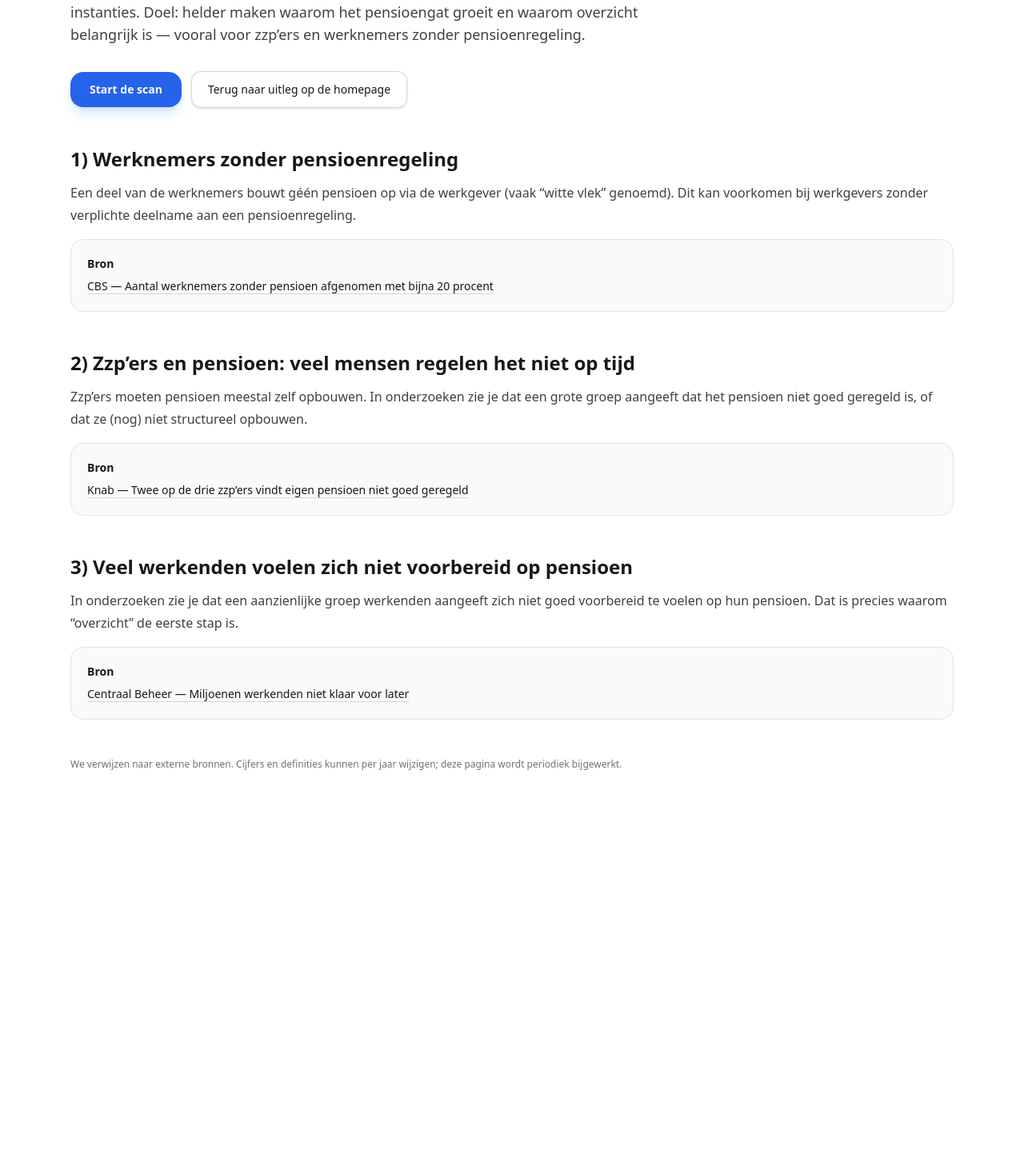
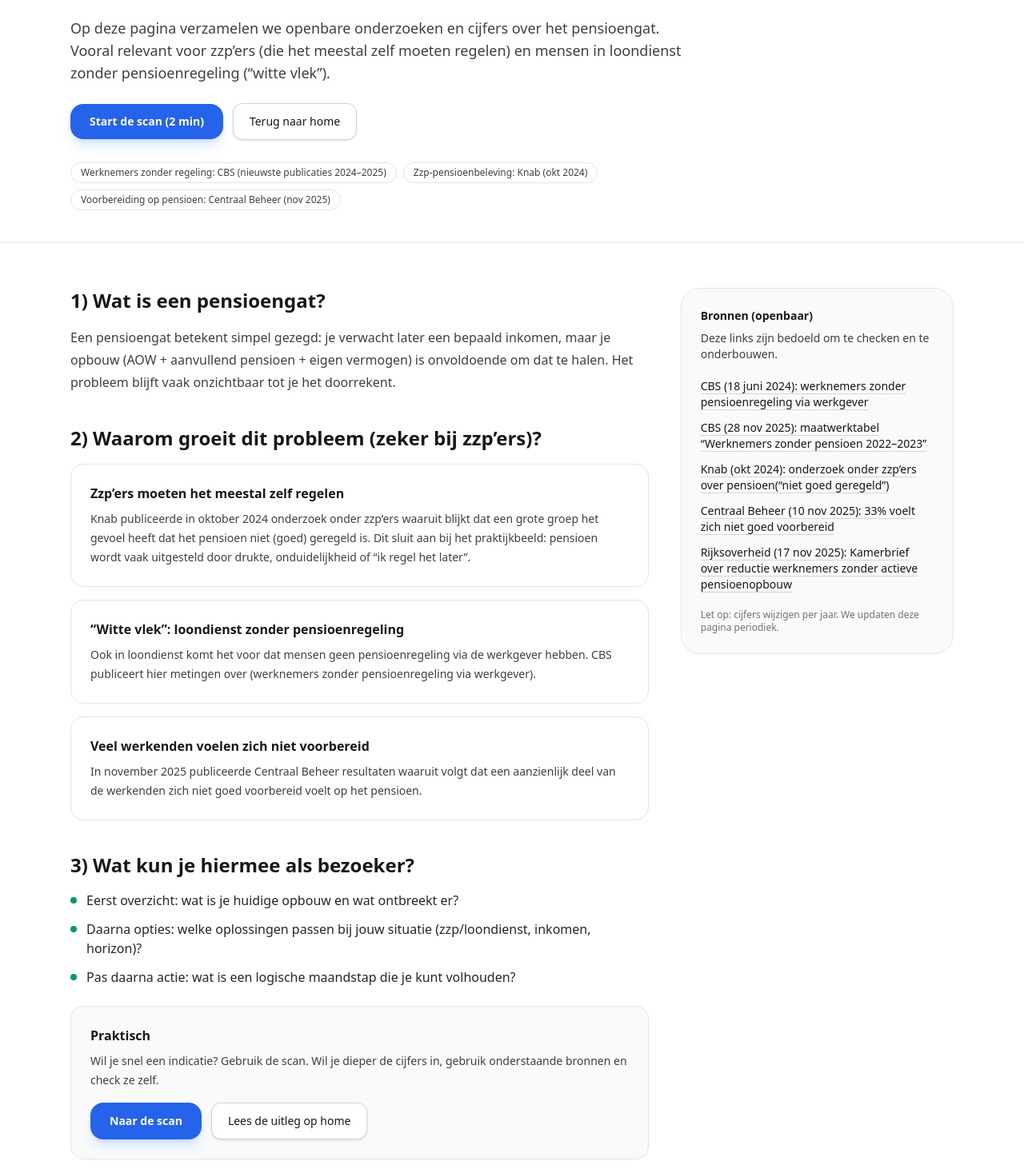
Before and after one commit to sharafatarsham-tech/slim-vermogen, a Next.js app: page /kennis in a window 1280 px wide. Shown: the part 308-1770 px from the top of the page at 80% size. Before the commit the page ends 1328 px from the top, so only its background shows below. Built offline with nearby package versions, Linux system fonts and the light colour scheme.

Commit message:
Add kennis page

```diff
--- a/app/kennis/page.tsx
+++ b/app/kennis/page.tsx
@@ -2,119 +2,245 @@
 import Link from "next/link";
 
 export const metadata = {
-  title: "Kennis & Onderzoek | Slim Vermogen Scan",
+  title: "Kennis & Onderzoek — Pensioengat (NL) | Slim Vermogen",
   description:
-    "Onderzoek, cijfers en betrouwbare bronnen over pensioengat, pensioenopbouw en waarom dit nú belangrijk is voor zzp’ers en werknemers zonder regeling.",
+    "Feiten, onderzoeken en openbare bronnen over het pensioengat in Nederland — met focus op zzp’ers en mensen zonder pensioenregeling.",
 };
 
 export default function KennisPage() {
   return (
     <div className="min-h-screen bg-white text-zinc-900">
-      <main className="mx-auto max-w-6xl px-6 py-14">
-        {/* 1x H1 op deze pagina */}
-        <h1 className="text-4xl font-semibold tracking-tight text-zinc-900 sm:text-5xl">
-          Kennis & Onderzoek over pensioengat
+      <main>
+        {/* HERO */}
+        <section className="border-b border-zinc-200 bg-white">
+          <div className="mx-auto max-w-6xl px-6 py-10">
+            <div className="max-w-3xl">
+              <p className="text-sm font-semibold text-zinc-500">Kennis</p>
+
+              {/* 1x H1 */}
+              <h1 className="mt-3 text-3xl font-bold tracking-tight text-zinc-900 md:text-4xl">
+                Pensioengat in Nederland: feiten, cijfers en bronnen
               </h1>
 
-        <p className="mt-4 max-w-3xl text-lg leading-7 text-zinc-700">
-          Op deze pagina verzamelen we openbare cijfers en onderzoeken van
-          onafhankelijke instanties. Doel: helder maken waarom het pensioengat
-          groeit en waarom overzicht belangrijk is — vooral voor zzp’ers en
-          werknemers zonder pensioenregeling.
+              <p className="mt-4 text-lg leading-7 text-zinc-700">
+                Op deze pagina verzamelen we openbare onderzoeken en cijfers over
+                het pensioengat. Vooral relevant voor zzp’ers (die het meestal zelf
+                moeten regelen) en mensen in loondienst zonder pensioenregeling
+                (“witte vlek”).
               </p>
 
-        <div className="mt-8 flex flex-col gap-3 sm:flex-row sm:items-center">
+              <div className="mt-6 flex flex-col gap-3 sm:flex-row sm:items-center">
                 <Link
                   href="/scan"
                   className="inline-flex items-center justify-center rounded-2xl bg-[#2563eb] px-6 py-3 text-sm font-semibold text-white shadow-lg shadow-blue-500/20 transition hover:-translate-y-0.5 hover:shadow-xl"
                 >
-            Start de scan
+                  Start de scan (2 min)
                 </Link>
 
+                <Link
+                  href="/"
+                  className="inline-flex items-center justify-center rounded-xl border border-zinc-300 bg-white px-5 py-3 text-sm font-medium text-zinc-900 shadow-sm hover:bg-zinc-50"
+                >
+                  Terug naar home
+                </Link>
+              </div>
+
+              {/* Quick facts */}
+              <div className="mt-7 flex flex-wrap gap-2">
+                <span className="rounded-full border border-zinc-200 bg-white px-3 py-1 text-xs text-zinc-700">
+                  Werknemers zonder regeling: CBS (nieuwste publicaties 2024–2025)
+                </span>
+                <span className="rounded-full border border-zinc-200 bg-white px-3 py-1 text-xs text-zinc-700">
+                  Zzp-pensioenbeleving: Knab (okt 2024)
+                </span>
+                <span className="rounded-full border border-zinc-200 bg-white px-3 py-1 text-xs text-zinc-700">
+                  Voorbereiding op pensioen: Centraal Beheer (nov 2025)
+                </span>
+              </div>
+            </div>
+          </div>
+        </section>
+
+        {/* CONTENT */}
+        <section className="bg-white py-14">
+          <div className="mx-auto max-w-6xl px-6">
+            <div className="grid gap-10 lg:grid-cols-12">
+              {/* LEFT: content */}
+              <div className="lg:col-span-8 space-y-10">
+                <section className="space-y-4">
+                  <h2 className="text-2xl font-semibold text-zinc-900">
+                    1) Wat is een pensioengat?
+                  </h2>
+                  <p className="text-zinc-700 leading-7">
+                    Een pensioengat betekent simpel gezegd: je verwacht later een
+                    bepaald inkomen, maar je opbouw (AOW + aanvullend pensioen +
+                    eigen vermogen) is onvoldoende om dat te halen. Het probleem
+                    blijft vaak onzichtbaar tot je het doorrekent.
+                  </p>
+                </section>
+
+                <section className="space-y-4">
+                  <h2 className="text-2xl font-semibold text-zinc-900">
+                    2) Waarom groeit dit probleem (zeker bij zzp’ers)?
+                  </h2>
+
+                  <div className="rounded-2xl border border-zinc-200 bg-white p-6">
+                    <h3 className="text-base font-semibold text-zinc-900">
+                      Zzp’ers moeten het meestal zelf regelen
+                    </h3>
+                    <p className="mt-2 text-sm text-zinc-700 leading-6">
+                      Knab publiceerde in oktober 2024 onderzoek onder zzp’ers waaruit
+                      blijkt dat een grote groep het gevoel heeft dat het pensioen
+                      niet (goed) geregeld is. Dit sluit aan bij het praktijkbeeld:
+                      pensioen wordt vaak uitgesteld door drukte, onduidelijkheid of
+                      “ik regel het later”.
+                    </p>
+                  </div>
+
+                  <div className="rounded-2xl border border-zinc-200 bg-white p-6">
+                    <h3 className="text-base font-semibold text-zinc-900">
+                      “Witte vlek”: loondienst zonder pensioenregeling
+                    </h3>
+                    <p className="mt-2 text-sm text-zinc-700 leading-6">
+                      Ook in loondienst komt het voor dat mensen geen pensioenregeling via
+                      de werkgever hebben. CBS publiceert hier metingen over (werknemers
+                      zonder pensioenregeling via werkgever).
+                    </p>
+                  </div>
+
+                  <div className="rounded-2xl border border-zinc-200 bg-white p-6">
+                    <h3 className="text-base font-semibold text-zinc-900">
+                      Veel werkenden voelen zich niet voorbereid
+                    </h3>
+                    <p className="mt-2 text-sm text-zinc-700 leading-6">
+                      In november 2025 publiceerde Centraal Beheer resultaten waaruit volgt
+                      dat een aanzienlijk deel van de werkenden zich niet goed voorbereid voelt
+                      op het pensioen.
+                    </p>
+                  </div>
+                </section>
+
+                <section className="space-y-4">
+                  <h2 className="text-2xl font-semibold text-zinc-900">
+                    3) Wat kun je hiermee als bezoeker?
+                  </h2>
+
+                  <ul className="space-y-3 text-zinc-800">
+                    <li className="flex gap-3">
+                      <span className="mt-2 h-2 w-2 rounded-full bg-emerald-600 flex-none" />
+                      <span>
+                        Eerst overzicht: wat is je huidige opbouw en wat ontbreekt er?
+                      </span>
+                    </li>
+                    <li className="flex gap-3">
+                      <span className="mt-2 h-2 w-2 rounded-full bg-emerald-600 flex-none" />
+                      <span>
+                        Daarna opties: welke oplossingen passen bij jouw situatie (zzp/loondienst, inkomen, horizon)?
+                      </span>
+                    </li>
+                    <li className="flex gap-3">
+                      <span className="mt-2 h-2 w-2 rounded-full bg-emerald-600 flex-none" />
+                      <span>
+                        Pas daarna actie: wat is een logische maandstap die je kunt volhouden?
+                      </span>
+                    </li>
+                  </ul>
+
+                  <div className="mt-6 rounded-2xl border border-zinc-200 bg-zinc-50 p-6">
+                    <p className="font-semibold text-zinc-900">Praktisch</p>
+                    <p className="mt-2 text-sm text-zinc-700 leading-6">
+                      Wil je snel een indicatie? Gebruik de scan. Wil je dieper de cijfers in,
+                      gebruik onderstaande bronnen en check ze zelf.
+                    </p>
+                    <div className="mt-4 flex flex-col gap-3 sm:flex-row">
+                      <Link
+                        href="/scan"
+                        className="inline-flex items-center justify-center rounded-2xl bg-[#2563eb] px-6 py-3 text-sm font-semibold text-white shadow-lg shadow-blue-500/20 transition hover:-translate-y-0.5 hover:shadow-xl"
+                      >
+                        Naar de scan
+                      </Link>
                       <Link
                         href="/#probleem"
                         className="inline-flex items-center justify-center rounded-xl border border-zinc-300 bg-white px-5 py-3 text-sm font-medium text-zinc-900 shadow-sm hover:bg-zinc-50"
                       >
-            Terug naar uitleg op de homepage
+                        Lees de uitleg op home
                       </Link>
                     </div>
+                  </div>
+                </section>
+              </div>
 
-        {/* SECTION 1 */}
-        <section className="mt-12">
-          <h2 className="text-2xl font-semibold text-zinc-900">
-            1) Werknemers zonder pensioenregeling
-          </h2>
-          <p className="mt-3 text-zinc-700 leading-7">
-            Een deel van de werknemers bouwt géén pensioen op via de werkgever
-            (vaak “witte vlek” genoemd). Dit kan voorkomen bij werkgevers zonder
-            verplichte deelname aan een pensioenregeling.
+              {/* RIGHT: sources */}
+              <aside className="lg:col-span-4">
+                <div className="rounded-3xl border border-zinc-200 bg-zinc-50 p-6">
+                  <p className="text-sm font-semibold text-zinc-900">
+                    Bronnen (openbaar)
+                  </p>
+                  <p className="mt-2 text-sm text-zinc-700">
+                    Deze links zijn bedoeld om te checken en te onderbouwen.
                   </p>
 
-          <div className="mt-4 rounded-2xl border border-zinc-200 bg-zinc-50 p-5">
-            <p className="text-sm font-semibold text-zinc-900">Bron</p>
+                  <ul className="mt-5 space-y-3 text-sm">
+                    <li>
                       <a
-              className="mt-2 inline-block text-sm text-zinc-900 underline decoration-zinc-300 underline-offset-4 hover:decoration-zinc-600"
+                        className="text-zinc-900 underline decoration-zinc-300 underline-offset-4 hover:decoration-zinc-600"
                         href="https://www.cbs.nl/nl-nl/nieuws/2024/25/aantal-werknemers-zonder-pensioen-afgenomen-met-bijna-20-procent"
                         target="_blank"
                         rel="noreferrer"
                       >
-              CBS — Aantal werknemers zonder pensioen afgenomen met bijna 20 procent
+                        CBS (18 juni 2024): werknemers zonder pensioenregeling via werkgever
                       </a>
-          </div>
-        </section>
-
-        {/* SECTION 2 */}
-        <section className="mt-12">
-          <h2 className="text-2xl font-semibold text-zinc-900">
-            2) Zzp’ers en pensioen: veel mensen regelen het niet op tijd
-          </h2>
-          <p className="mt-3 text-zinc-700 leading-7">
-            Zzp’ers moeten pensioen meestal zelf opbouwen. In onderzoeken zie je
-            dat een grote groep aangeeft dat het pensioen niet goed geregeld is,
-            of dat ze (nog) niet structureel opbouwen.
-          </p>
-
-          <div className="mt-4 rounded-2xl border border-zinc-200 bg-zinc-50 p-5">
-            <p className="text-sm font-semibold text-zinc-900">Bron</p>
+                    </li>
+                    <li>
                       <a
-              className="mt-2 inline-block text-sm text-zinc-900 underline decoration-zinc-300 underline-offset-4 hover:decoration-zinc-600"
+                        className="text-zinc-900 underline decoration-zinc-300 underline-offset-4 hover:decoration-zinc-600"
+                        href="https://www.cbs.nl/nl-nl/maatwerk/2025/48/werknemers-zonder-pensioen-2022-2023"
+                        target="_blank"
+                        rel="noreferrer"
+                      >
+                        CBS (28 nov 2025): maatwerktabel “Werknemers zonder pensioen 2022–2023”
+                      </a>
+                    </li>
+                    <li>
+                      <a
+                        className="text-zinc-900 underline decoration-zinc-300 underline-offset-4 hover:decoration-zinc-600"
                         href="https://bieb.knab.nl/ondernemen/twee-op-de-drie-zzpers-vindt-eigen-pensioen-niet-goed-geregeld-spijt-komt-later"
                         target="_blank"
                         rel="noreferrer"
                       >
-              Knab — Twee op de drie zzp’ers vindt eigen pensioen niet goed geregeld
+                        Knab (okt 2024): onderzoek onder zzp’ers over pensioen(“niet goed geregeld”)
                       </a>
-          </div>
-        </section>
-
-        {/* SECTION 3 */}
-        <section className="mt-12">
-          <h2 className="text-2xl font-semibold text-zinc-900">
-            3) Veel werkenden voelen zich niet voorbereid op pensioen
-          </h2>
-          <p className="mt-3 text-zinc-700 leading-7">
-            In onderzoeken zie je dat een aanzienlijke groep werkenden aangeeft
-            zich niet goed voorbereid te voelen op hun pensioen. Dat is precies
-            waarom “overzicht” de eerste stap is.
-          </p>
-
-          <div className="mt-4 rounded-2xl border border-zinc-200 bg-zinc-50 p-5">
-            <p className="text-sm font-semibold text-zinc-900">Bron</p>
+                    </li>
+                    <li>
                       <a
-              className="mt-2 inline-block text-sm text-zinc-900 underline decoration-zinc-300 underline-offset-4 hover:decoration-zinc-600"
+                        className="text-zinc-900 underline decoration-zinc-300 underline-offset-4 hover:decoration-zinc-600"
                         href="https://nieuws.centraalbeheer.nl/miljoenen-werkende-nederlanders-niet-klaar-voor-later--een-derde-voelt-zich-niet-goed-voorbereid-op-pensioen/"
                         target="_blank"
                         rel="noreferrer"
                       >
-              Centraal Beheer — Miljoenen werkenden niet klaar voor later
+                        Centraal Beheer (10 nov 2025): 33% voelt zich niet goed voorbereid
                       </a>
+                    </li>
+                    <li>
+                      <a
+                        className="text-zinc-900 underline decoration-zinc-300 underline-offset-4 hover:decoration-zinc-600"
+                        href="https://www.rijksoverheid.nl/documenten/kamerstukken/2025/11/17/kamerbrief-voortgang-reductie-werknemers-zonder-actieve-pensioenopbouw"
+                        target="_blank"
+                        rel="noreferrer"
+                      >
+                        Rijksoverheid (17 nov 2025): Kamerbrief over reductie werknemers zonder actieve pensioenopbouw
+                      </a>
+                    </li>
+                  </ul>
+
+                  <p className="mt-5 text-xs text-zinc-500">
+                    Let op: cijfers wijzigen per jaar. We updaten deze pagina periodiek.
+                  </p>
+                </div>
+              </aside>
+            </div>
           </div>
         </section>
-
-        {/* FOOTNOTE */}
-        <p className="mt-12 text-xs text-zinc-500">
-          We verwijzen naar externe bronnen. Cijfers en definities kunnen per jaar wijzigen; deze pagina wordt periodiek bijgewerkt.
-        </p>
       </main>
     </div>
   );
```
Lines whose indentation alone changed are shown as unchanged.
